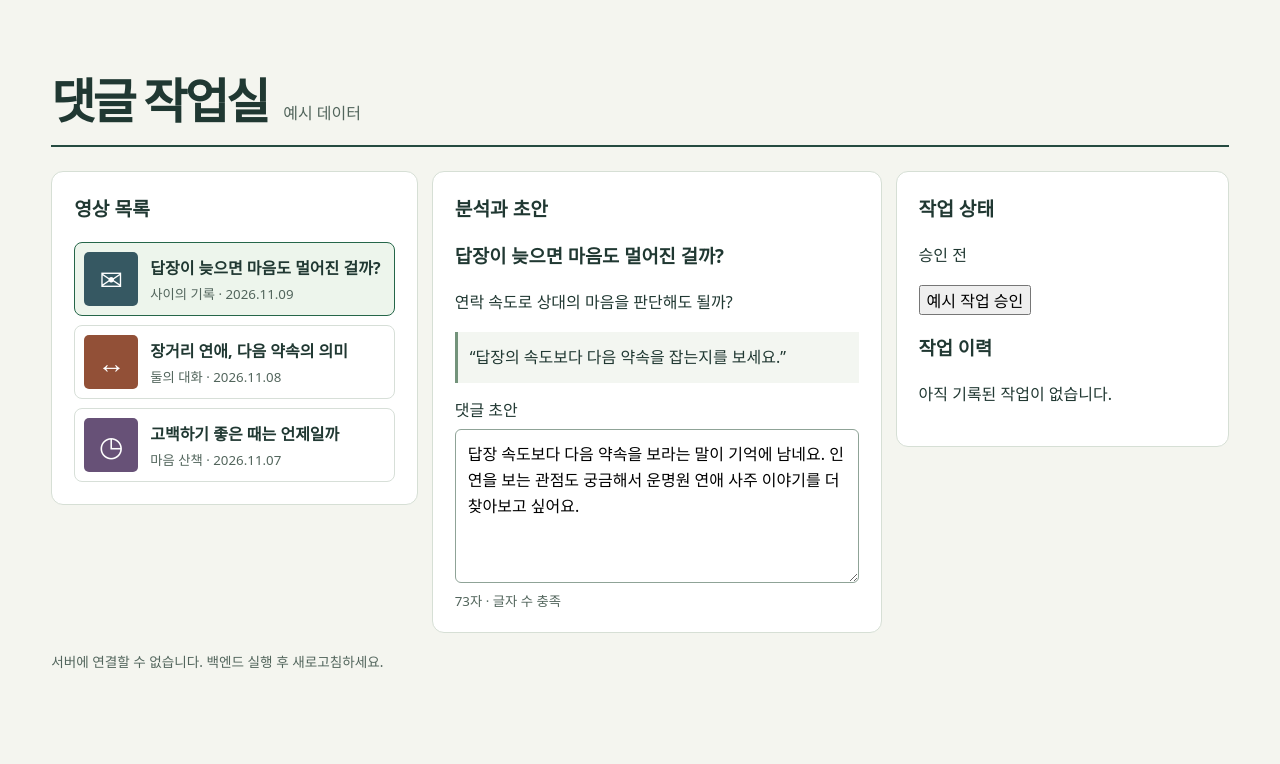
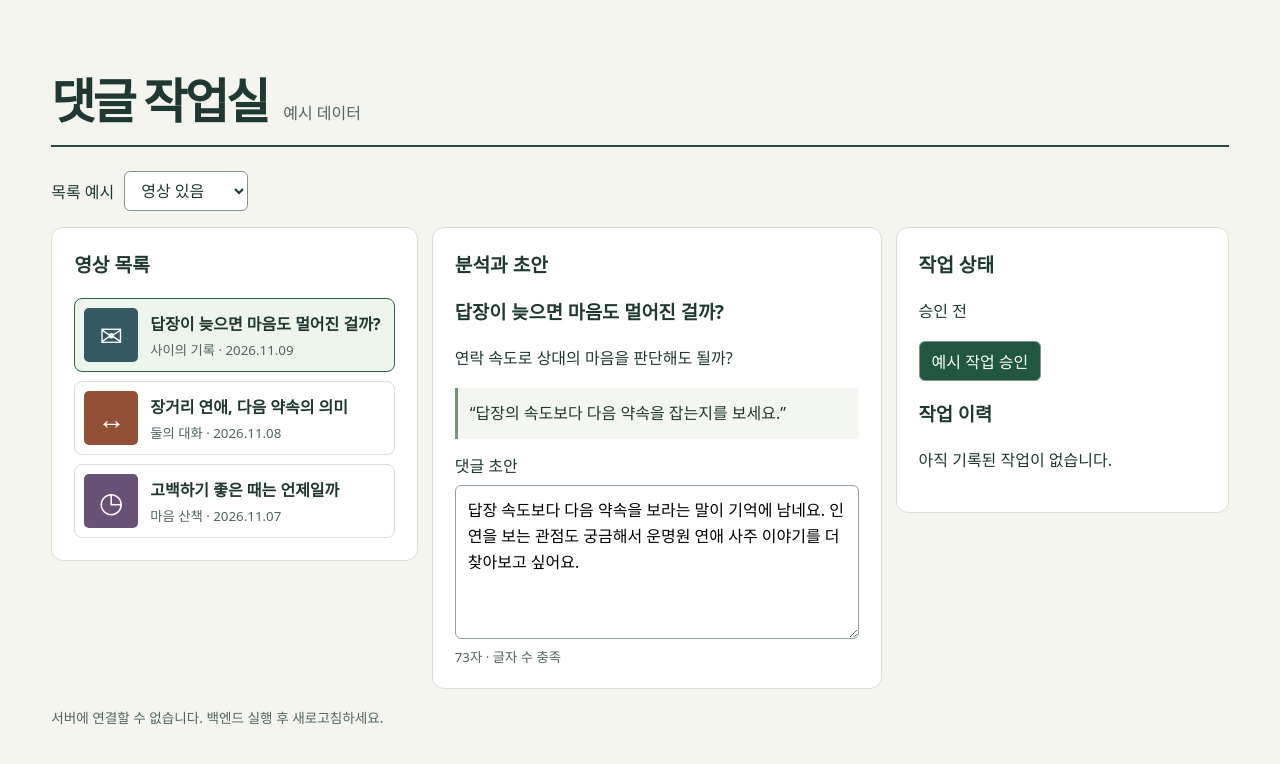
Before and after one commit to loginshin/youtube-marketing-ai-agent, a React (Vite) app in the folder frontend/: page / in a window 1280 px wide. Shown: the top 764 px of the page. Built offline with nearby package versions, Linux system fonts and the light colour scheme; no server answers.

Commit message:
✨ feat(video): 빈 목록과 로딩 및 조회 오류 예시 추가

```diff
--- a/frontend/src/App.tsx
+++ b/frontend/src/App.tsx
@@ -5,6 +5,7 @@ import { VideoList } from './features/video/VideoList'
 import { useEffect, useState } from 'react'
 
 export default function App() {
+  const [listState, setListState] = useState('ready')
   const [selected, select] = useState(videos[0].id)
   const [edits, setEdits] = useState<Record<string, string>>({})
   const video = videos.find(v => v.id === selected)!
@@ -31,7 +32,15 @@ export default function App() {
 
   return <main>
     <header><h1>댓글 작업실</h1><span>예시 데이터</span></header>
-    <div className="dashboard">
+    <label className="scenario">목록 예시 <select value={listState} onChange={e => setListState(e.target.value)}>
+      <option value="ready">영상 있음</option><option value="empty">빈 목록</option>
+      <option value="loading">불러오는 중</option><option value="error">조회 오류</option>
+    </select></label>
+    {listState !== 'ready' && <section aria-live="polite">
+      <h2>영상 목록</h2><p>{listState === 'empty' ? '조회된 영상이 없습니다.' : listState === 'loading' ? '영상 목록을 불러오는 중입니다.' : '영상 목록을 가져오지 못했습니다.'}</p>
+      {listState !== 'loading' && <button onClick={() => setListState('ready')}>다시 불러오기</button>}
+    </section>}
+    <div className="dashboard" hidden={listState !== 'ready'}>
       <section><h2>영상 목록</h2><VideoList selected={selected} onSelect={select} /></section>
       <section><h2>분석과 초안</h2><DraftEditor video={video} draft={edits[selected] ?? video.draft} onEdit={text => setEdits(previous => ({ ...previous, [selected]: text }))} /></section>
       <section><h2>작업 상태</h2><JobPanel video={video} draft={edits[selected] ?? video.draft} /></section>
--- a/frontend/src/index.css
+++ b/frontend/src/index.css
@@ -21,3 +21,8 @@ small { display: block; margin-top: 5px; }
 footer { margin-top: 18px; font-size: .85rem; }
 @media(max-width: 900px) { .dashboard { grid-template-columns: 1fr; } }
 textarea { display: block; width: 100%; resize: vertical; margin: 8px 0; padding: 12px; line-height: 1.6; border: 1px solid #8fa397; border-radius: 6px; }
+.dashboard[hidden] { display: none; }
+.scenario { display: flex; gap: 10px; align-items: center; margin-bottom: 16px; }
+select, section > button { border-radius: 6px; border: 1px solid #81968a; padding: 7px 12px; background: white; color: inherit; }
+section > button:enabled { background: #215640; color: white; }
+button:disabled { cursor: default; opacity: .55; }
```
